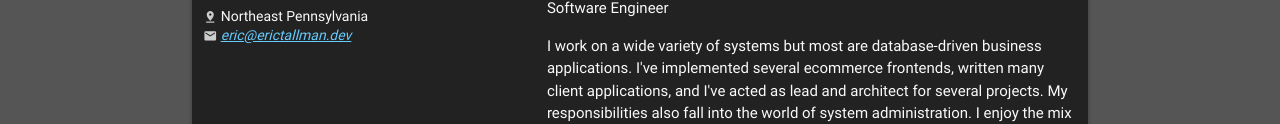
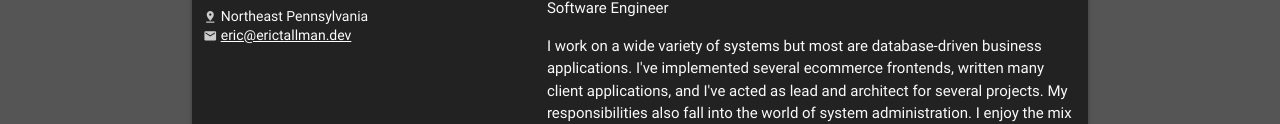
Before and after one commit to erictallman/erictallman.github.io, a plain HTML site: page index.html in a window 1280 px wide. Shown: the part 420-544 px from the top of the page. Drawn offline with Linux system fonts and the dark colour scheme.

Commit message:
back to white and non-italic in dark mode for links

```diff
--- a/assets/main/css/style.css
+++ b/assets/main/css/style.css
@@ -142,8 +142,7 @@ i {
 	}
 
 	body .content a {
-		color: #6cf !important;
-		font-style: italic;
+		color: #fff !important;
 		text-decoration: underline;
 	}
 
```
